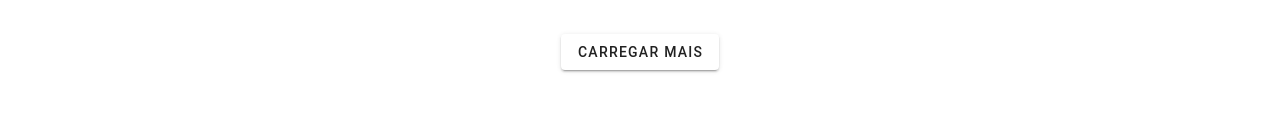
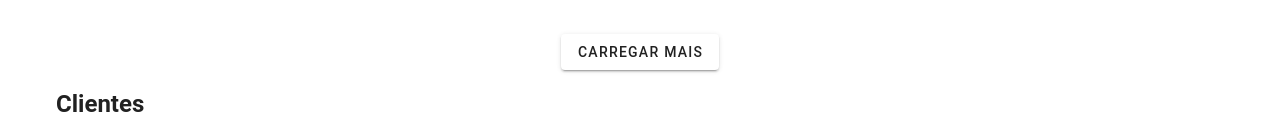
Before and after one commit to AthosAlexandre/ArquitetoParaFreela, a Vue app in the folder arquiteto-projeto/: page / in a window 1280 px wide. Shown: the part 3006-3141 px from the top of the page. Before the commit the page ends 3076 px from the top, so only its background shows below. Built offline with nearby package versions, Linux system fonts and the light colour scheme.

Commit message:
criando o componente de Clientes

```diff
--- /dev/null
+++ b/arquiteto-projeto/src/components/CompHome/C5Clientes/Clientes.vue
@@ -0,0 +1,22 @@
+<template>
+    <div>
+        <v-container>
+            <h2>Clientes</h2>
+        </v-container>
+    </div>
+</template>
+
+<script>
+    export default {
+        name: 'Clientes',
+        data() {
+            return {
+
+            }
+        }
+    }
+</script>
+
+<style scoped>
+
+</style>
--- a/arquiteto-projeto/src/views/Home.vue
+++ b/arquiteto-projeto/src/views/Home.vue
@@ -3,6 +3,7 @@
   <FraseDeEfeito />
   <OqueFazemos />
   <Portfolio />
+  <Clientes/>
 </template>
 
 <script>
@@ -10,6 +11,7 @@ import Inicio from '@/components/CompHome/C1Inicio/Inicio.vue';
 import FraseDeEfeito from '@/components/CompHome/C2FraseDeEfeito/FraseDeEfeito.vue';
 import OqueFazemos from '@/components/CompHome/C3OqueFazemos/OqueFazemos.vue';
 import Portfolio from '@/components/CompHome/C4Portfolio/Portfolio.vue';
+import Clientes from '@/components/CompHome/C5Clientes/Clientes.vue';
 
 export default {
     name: 'Home',
@@ -22,7 +24,8 @@ export default {
     Inicio,
     FraseDeEfeito,
     OqueFazemos,
-    Portfolio
+    Portfolio,
+    Clientes
 }
 }
 
```
